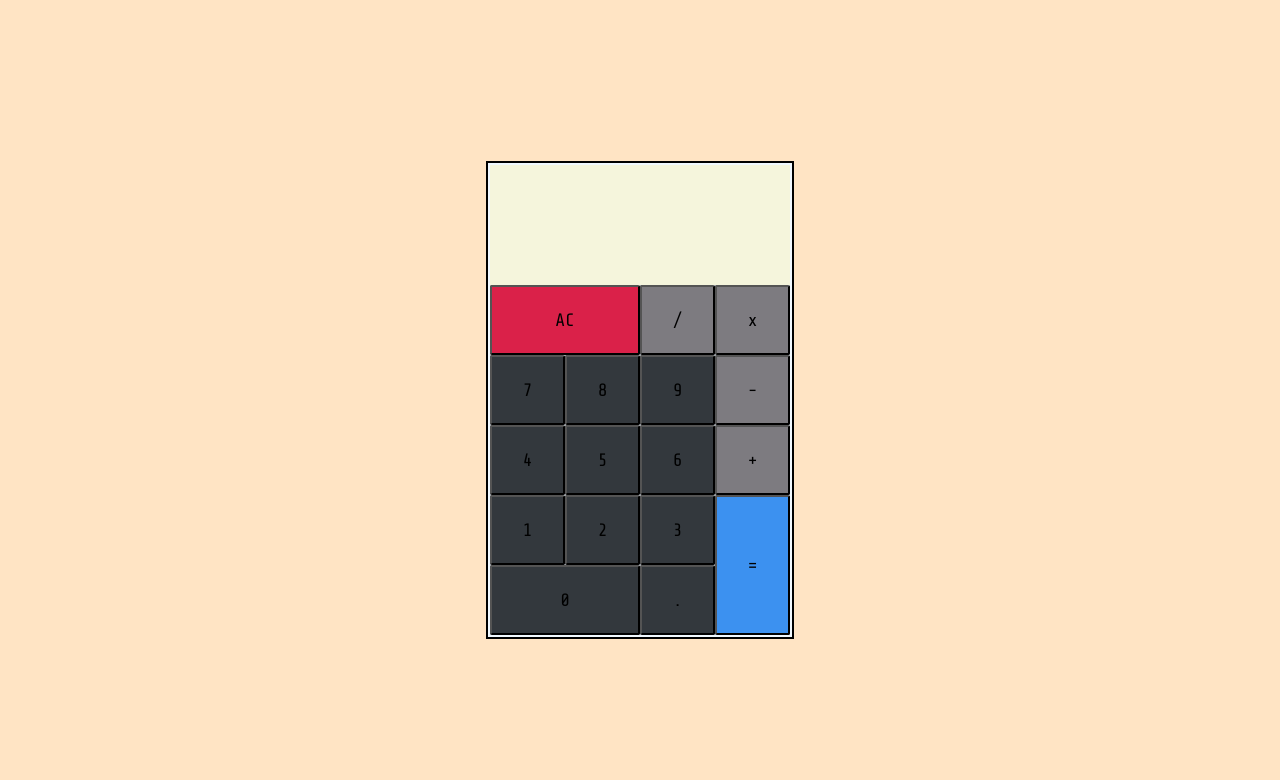
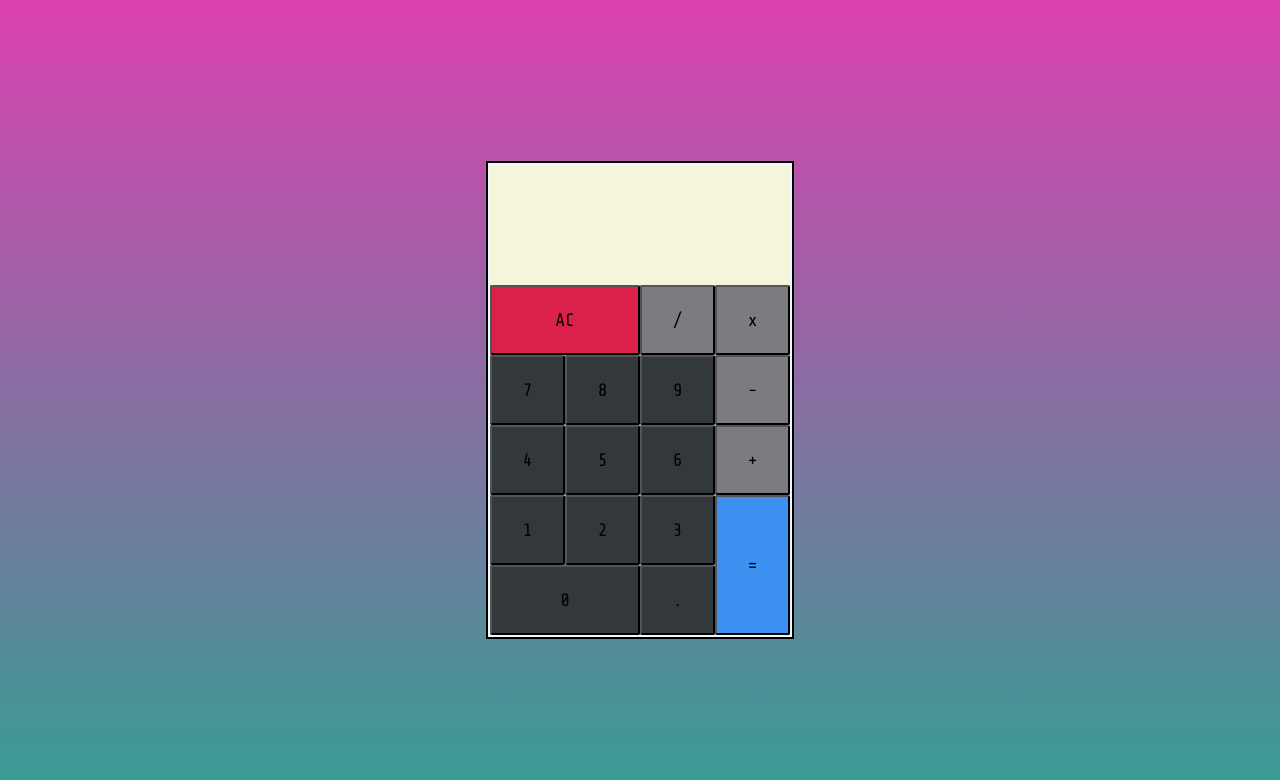
Before and after one commit to prabeen6260/react-calculator, a React (Create React App) app: page / in a window 1280 px wide. Shown: the top 780 px of the page. Built offline with nearby package versions, Linux system fonts and the light colour scheme.

Commit message:
update css

```diff
--- a/src/App.css
+++ b/src/App.css
@@ -15,7 +15,7 @@
 }
 .main {
   height: 100vh;
-  background-color: bisque;
+  background: linear-gradient(360deg, #369d93 0%, #da40b1 100%);
   display: flex;
   align-items: center;
   justify-content: center;
```
